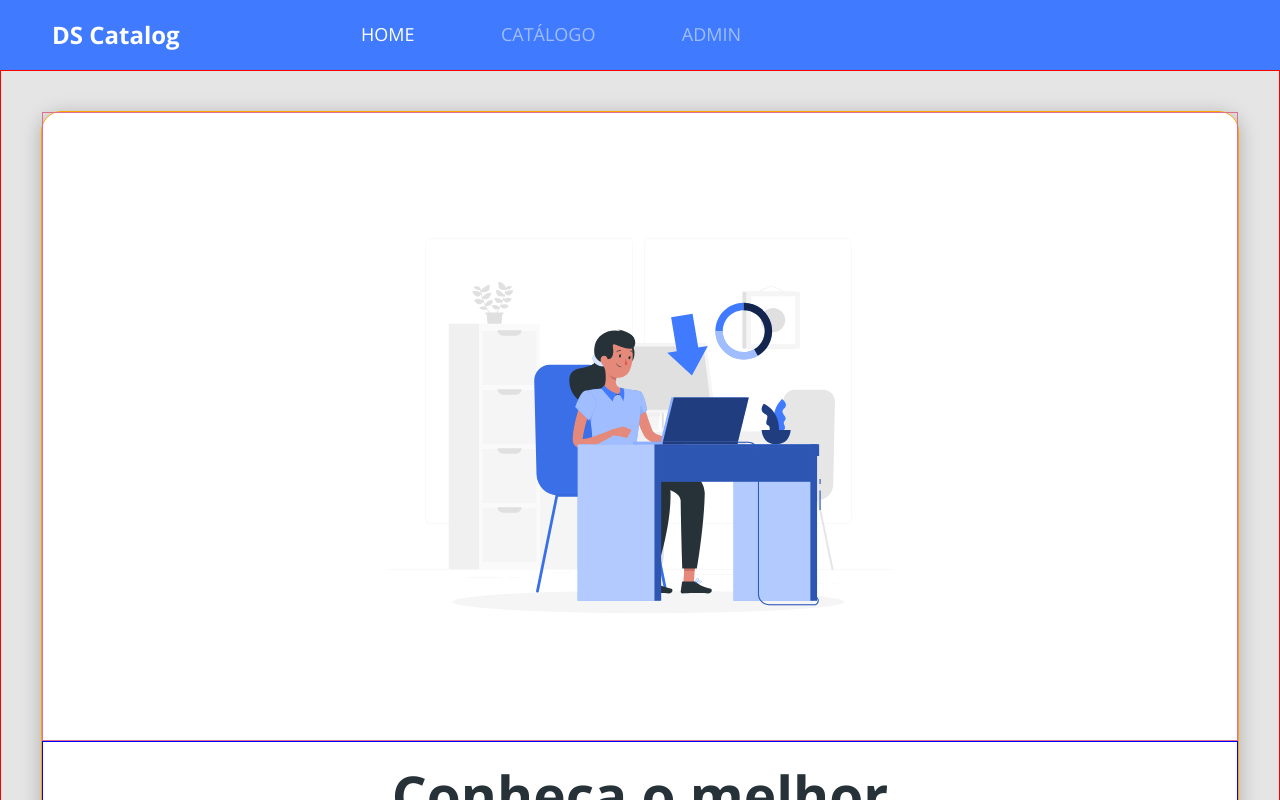
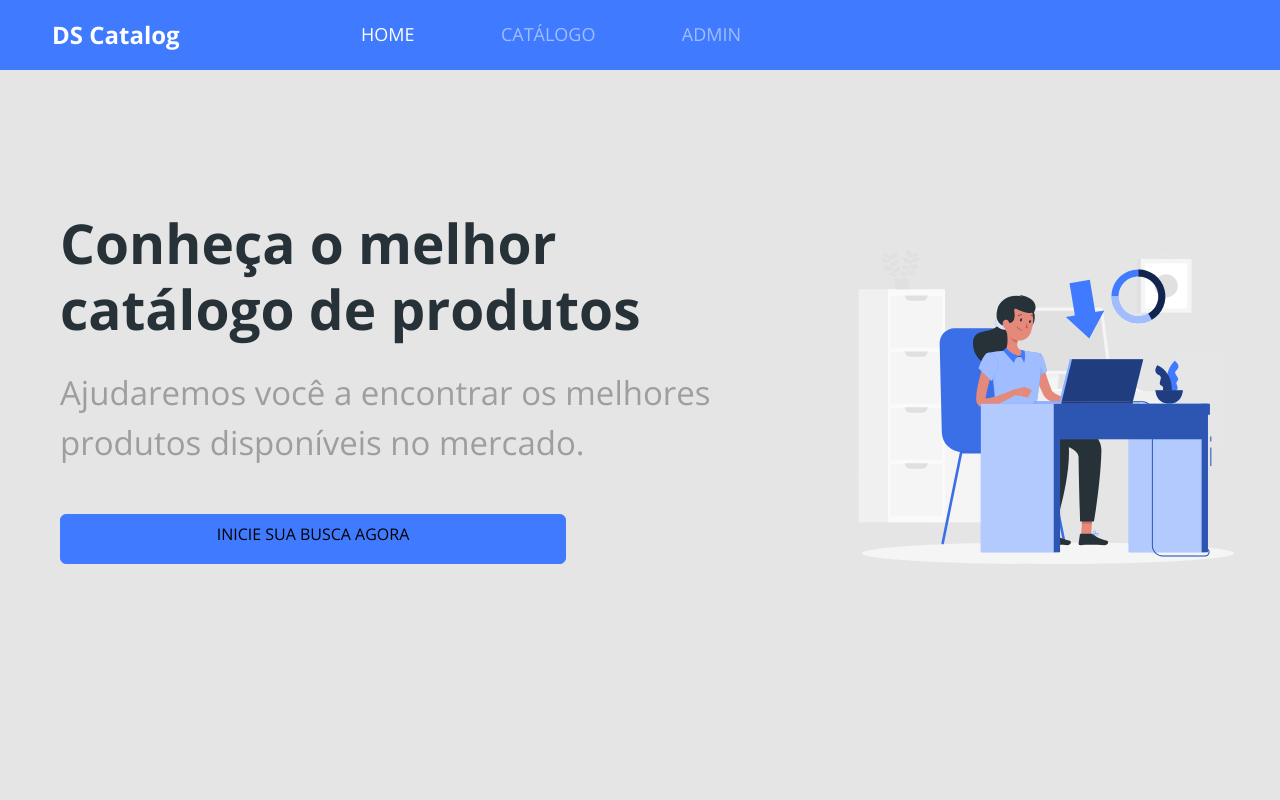
Before and after one commit to Edu25664/Catalog, a React (Create React App) app in the folder FrontEnd/: page / in a window 1280 px wide. Shown: the top 800 px of the page. Built offline with nearby package versions, Linux system fonts and the light colour scheme.

Commit message:
update home

```diff
--- a/FrontEnd/src/Pages/Home/index.tsx
+++ b/FrontEnd/src/Pages/Home/index.tsx
@@ -10,11 +10,13 @@ const Home = () => {
       <div className="home-container">
         <div className="home-card">
           <div className="home-content-container">
-            <h1>Conheça o melhor catálogo de produtos</h1>
-            <p>
-              Ajudaremos você a encontrar os melhores produtos disponíveis no
-              mercado.
-            </p>
+            <div>
+              <h1>Conheça o melhor catálogo de produtos</h1>
+              <p>
+                Ajudaremos você a encontrar os melhores produtos disponíveis no
+                mercado.
+              </p>
+            </div>
             <ButtonIcon></ButtonIcon>
           </div>
 
--- a/FrontEnd/src/Pages/Home/styles.css
+++ b/FrontEnd/src/Pages/Home/styles.css
@@ -2,11 +2,9 @@
   padding: 10px;
   font-size: 26px;
   text-align: center;
-  border: 1px solid red;
 }
 .home-image-container {
   padding: 50px 15px;
-  border: 1px solid palevioletred;
 }
 .home-image-container svg {
   width: 100%;
@@ -16,7 +14,6 @@
   flex-direction: column;
   display: flex;
   align-items: center;
-  border: 1px solid blue;
   padding: 10px 10px 60px 10px;
 }
 .home-content-container h1 {
@@ -25,9 +22,6 @@
   margin-bottom: 15px;
 }
 .home-card {
-  border: 1px solid orange;
-  background: #ffffff;
-  box-shadow: 0px 4px 20px rgba(0, 0, 0, 0.25);
   border-radius: 20px;
   display: flex;
   flex-direction: column-reverse;
@@ -97,3 +91,31 @@
     width: 700px;
   }
 }
+@media (min-width: 1200px) {
+  .home-card {
+    flex-direction: row;
+    justify-content: space-around;
+  }
+  .home-content-container {
+    align-items: flex-start;
+    text-align: left;
+    padding: 100px 20px;
+    flex-flow: wrap;
+    align-content: space-between;
+    flex-direction: column;
+  }
+  .home-image-container svg {
+    width: 480px;
+  }
+  .home-image-container {
+    display: flex;
+    align-items: center;
+    padding: 20px;
+  }
+
+  @media (min-width: 1400px) {
+    .home-image-container svg {
+      width: 480px;
+    }
+  }
+}
```
